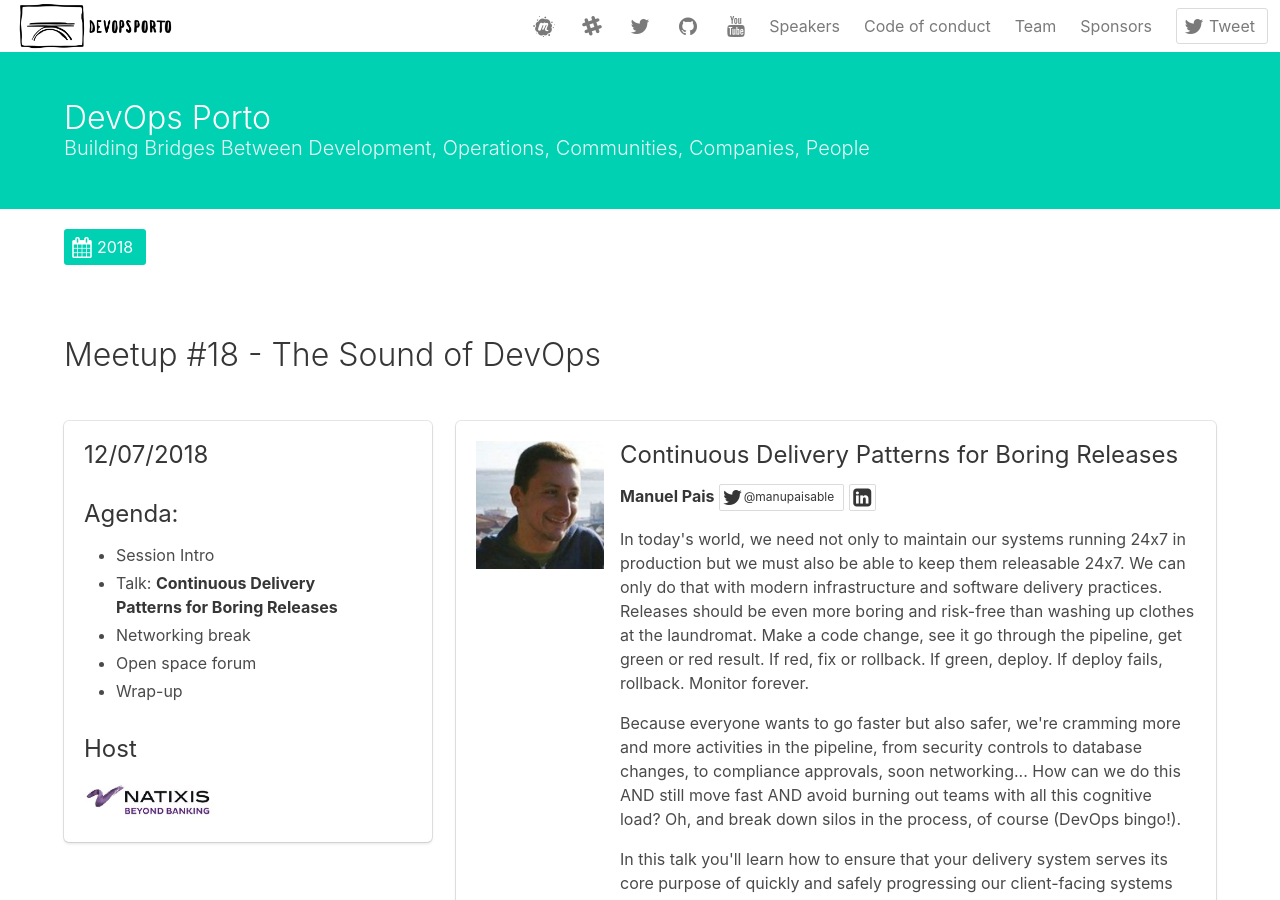
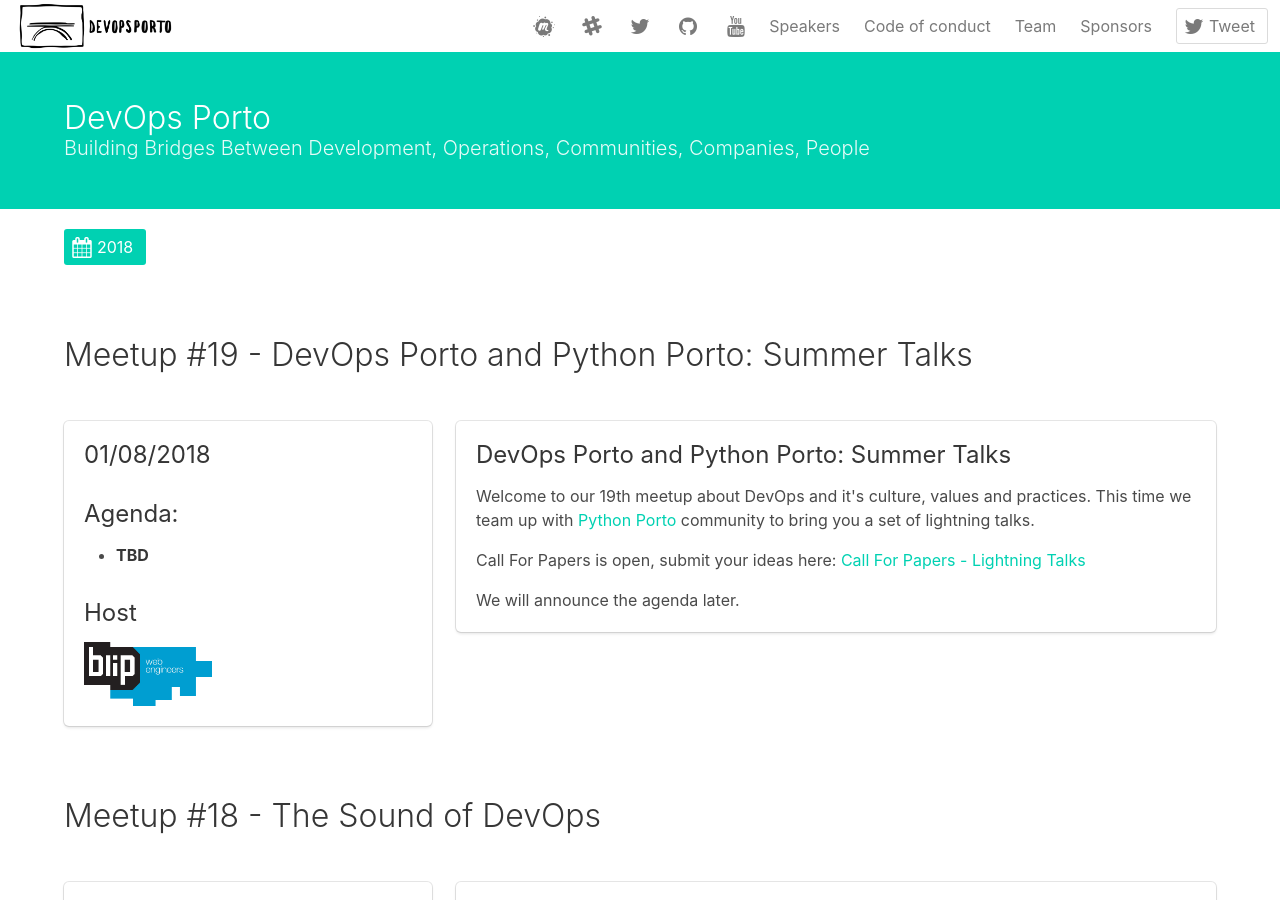
Before and after one commit to DevOpsPorto/devopsporto.github.io, a Jekyll site: the page built from meetups.html, in a window 1280 px wide and 900 px high. Built offline with Jekyll 4.4.1, drawn with Linux system fonts in a browser that asks for light colours.

Commit message:
meetup19 - first commit

```diff
--- /dev/null
+++ b/_includes/meetup2018019.html
@@ -0,0 +1,54 @@
+{% include components/meetuptitle.html number=19 title="DevOps Porto and Python Porto: Summer Talks" date="01/08/2018" host="Blip" %}
+
+<div class="columns content">
+  <div class="column is-one-third">
+    <div class="box">
+      <h3>01/08/2018</h3>
+      <h3>Agenda:</h3>
+      <ul>
+        <li>
+          <strong>TBD</strong>
+        </li>
+      </ul>
+      <h3>Host</h3>
+      <figure class="image">
+        <a href="https://www.blip.com/" target="_blank">
+          <img alt="Blip" class="width-is-128" src="assets/images/hosts/blip.png" />
+        </a>
+      </figure>
+    </div>
+  </div>
+  <div class="column is-auto">
+
+    <div class="box">
+      <article class="media">
+        {% comment %}
+          {% include components/speakerimage.html imagename="m001_manuel.jpg" %}
+        {% endcomment %}
+
+        <div class="media-content">
+          <div class="content">
+            <h3>DevOps Porto and Python Porto: Summer Talks</h3>
+            {% comment %}
+              {% include components/speakerhandle.html name="" twitter="" linkedin="" %}
+            {% endcomment %}
+            <p>
+            Welcome to our 19th meetup about DevOps and it's culture, values and practices. This time we team up with <a href="https://www.meetup.com/pyporto/" target="_blank">Python Porto</a> community to bring you a set of lightning talks.
+            </p>
+            <p>
+              Call For Papers is open, submit your ideas here: <a href="https://goo.gl/forms/Vtdb9KtNdX0vt5Fs2" target="_blank">Call For Papers - Lightning Talks</a>
+            </p>
+            <p>
+              We will announce the agenda later.
+            </p>
+            <!--<h4>Media</h4>
+            <p>
+              <a href="https://speakerdeck.com/devopsporto/devopsporto-meetup17-the-return-of-the-dull-stack-engineer-by-kris-buytaert" target="_blank">Slide deck @ SpeakerDeck</a>
+            </p>-->
+          </div>
+        </div>
+      </article>
+    </div>
+  </div>
+
+</div>
--- a/meetups.html
+++ b/meetups.html
@@ -3,6 +3,7 @@
 ---
 {% include components/calendarHeader.html year="2018" %}
 
+{% include meetup2018019.html %}
 {% include meetup2018018.html %}
 {% include meetup2018017.html %}
 {% include event2018-devopsbootcamp.html %}
```
